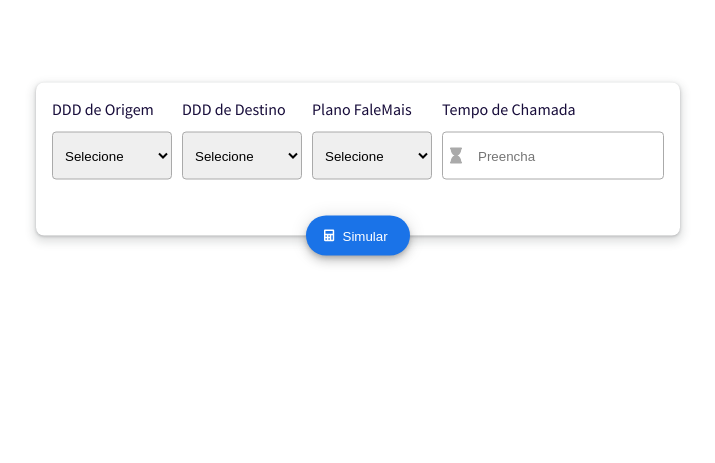
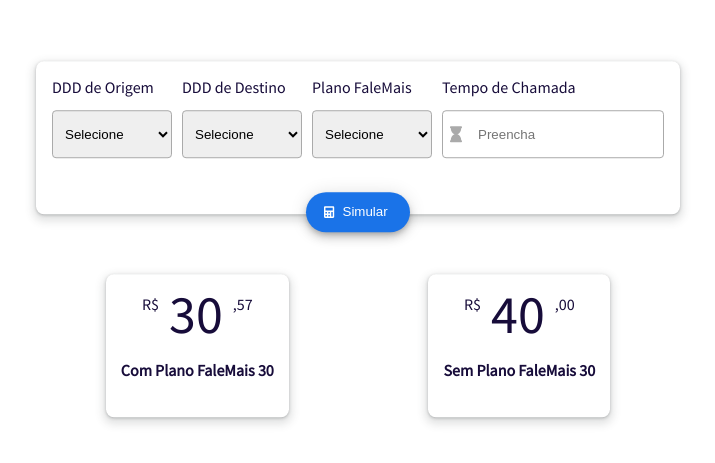
Before and after one commit to gabrielmendanha/vizir, an Angular app: page / in a window 1280 px wide. Shown: the part 161-624 px from the top of the page, without its empty margins (282-997 px from the left). Built offline with nearby package versions, Linux system fonts and the light colour scheme.

Commit message:
feat: Finaliza mock do resultado da simulação de minutos.

```diff
--- a/src/app/_core/_features/calculadora-ligacao/calculadora-ligacao.component.html
+++ b/src/app/_core/_features/calculadora-ligacao/calculadora-ligacao.component.html
@@ -1,6 +1,8 @@
 <div class="calculadora__container">
   <section>
     <app-formulario></app-formulario>
-
+  </section>
+  <section>
+    <app-resultado></app-resultado>
   </section>
 </div>
--- a/src/app/_core/_features/calculadora-ligacao/calculadora-ligacao.component.scss
+++ b/src/app/_core/_features/calculadora-ligacao/calculadora-ligacao.component.scss
@@ -1,14 +1,17 @@
 .calculadora__container {
   margin: 0;
   position: absolute;
-  top: 40%;
+  top: 50%;
   left: 50%;
   -ms-transform: translate(-50%, -50%);
   transform: translate(-50%, -50%);
+  display: flex;
+  flex-direction: column;
+  justify-content: space-between;
 }
 
 @media screen and (max-width: 26.5625rem) {
   .calculadora__container {
-    top: 50%;
+    top: 65%;
   }
 }
--- a/src/app/_core/_features/calculadora-ligacao/formulario/formulario.component.html
+++ b/src/app/_core/_features/calculadora-ligacao/formulario/formulario.component.html
@@ -53,6 +53,6 @@
 <div class="calculadora__submit-container">
   <button class="calculadora__submit-button">
     <fa-icon class="fa-sm" [icon]="getSubmitIcon()" aria-hidden="true"></fa-icon>
-    <span class="calculadora__submit-button-label">Simular</span>
+    <span class="calculadora__submit-button-label" (click)="simular()" >Simular</span>
   </button>
 </div>
--- a/src/app/_core/_features/calculadora-ligacao/formulario/formulario.component.scss
+++ b/src/app/_core/_features/calculadora-ligacao/formulario/formulario.component.scss
@@ -84,7 +84,7 @@ select:after {
 .calculadora__submit-container {
   display: flex;
   align-items: center;
-  bottom: -10px;
+  bottom: 195px;
   position: absolute;
   left: 0;
   right: 0;
@@ -116,6 +116,10 @@ select:after {
 }
 
 @media screen and (max-width: 26.5625rem) {
+  .calculadora__submit-container {
+    bottom: 385px;
+  }
+
   .calculadora__param {
     padding-top: 0.625rem;
     padding-right: 0;
--- a/src/app/_core/_features/calculadora-ligacao/formulario/formulario.component.ts
+++ b/src/app/_core/_features/calculadora-ligacao/formulario/formulario.component.ts
@@ -24,4 +24,8 @@ export class FormularioComponent implements OnInit {
     return this._calculadora;
   }
 
+  public simular(): void {
+    return;
+  }
+
 }
--- /dev/null
+++ b/src/app/_core/_features/calculadora-ligacao/resultado/resultado.component.html
@@ -0,0 +1,27 @@
+<div class="resultado__container">
+  <div class="resultado__card">
+    <div class="resultado__preco-container">
+      <div class="resultado__preco">
+        <span class="resultado__moeda">R$</span>
+        <span class="resultado__valor">30</span>
+        <span class="resultado__valor-centavos">,57</span>
+      </div>
+    </div>
+    <div class="resultado__plano-container">
+      <h4 class="resultado__plano-nome">Com Plano FaleMais 30</h4>
+    </div>
+  </div>
+
+  <div class="resultado__card">
+    <div class="resultado__preco-container">
+      <div class="resultado__preco">
+        <span class="resultado__moeda">R$</span>
+        <span class="resultado__valor">40</span>
+        <span class="resultado__valor-centavos">,00</span>
+      </div>
+    </div>
+    <div class="resultado__plano-container">
+      <h4 class="resultado__plano-nome">Sem Plano FaleMais 30</h4>
+    </div>
+  </div>
+</div>
--- /dev/null
+++ b/src/app/_core/_features/calculadora-ligacao/resultado/resultado.component.scss
@@ -0,0 +1,52 @@
+.resultado__container {
+  display: flex;
+  margin: 0.625rem;
+  margin-top: 3.125rem;
+  justify-content: space-around;
+}
+
+.resultado__card {
+  box-shadow: 0 1px 3px rgba(60,64,67, 0.3), 0 4px 8px 3px rgba(60,64,67, 0.15);
+  border-radius: 0.5rem;
+  display: flex;
+  flex-direction: column;
+  align-items: center;
+  padding: 0.9375rem;
+}
+
+.resultado__preco-container {
+  display: flex;
+  justify-content: center;
+}
+
+.resultado__preco {
+  display: flex;
+  align-items: start;
+}
+
+.resultado__moeda {
+  margin-top: 0.3125rem;
+  margin-right: 0.625rem;
+  font-size: 1rem;
+}
+
+.resultado__valor {
+  font-size: 3.375rem;
+  line-height: 3.125rem;
+}
+
+.resultado__valor-centavos {
+  margin-top: 0.3125rem;
+  margin-left: 0.625rem;
+}
+
+@media screen and (max-width: 26.5625rem) {
+  .resultado__container {
+    flex-direction: column;
+    margin-top: 2.5rem;
+  }
+
+  .resultado__card {
+    margin-bottom: 1.875rem;
+  }
+}
--- /dev/null
+++ b/src/app/_core/_features/calculadora-ligacao/resultado/resultado.component.ts
@@ -0,0 +1,15 @@
+import { Component, OnInit } from '@angular/core';
+
+@Component({
+  selector: 'app-resultado',
+  templateUrl: './resultado.component.html',
+  styleUrls: ['./resultado.component.scss']
+})
+export class ResultadoComponent implements OnInit {
+
+  constructor() { }
+
+  ngOnInit(): void {
+  }
+
+}
--- a/src/app/app.module.ts
+++ b/src/app/app.module.ts
@@ -6,13 +6,15 @@ import { AppRoutingModule } from './app-routing.module';
 import { CalculadoraLigacaoComponent } from '@core/calculadora-ligacao/calculadora-ligacao.component';
 import { FontAwesomeModule } from '@fortawesome/angular-fontawesome';
 import { FormularioComponent } from '@core/calculadora-ligacao/formulario/formulario.component';
+import { ResultadoComponent } from '@core/calculadora-ligacao/resultado/resultado.component';
 
 
 @NgModule({
   declarations: [
     AppComponent,
     CalculadoraLigacaoComponent,
-    FormularioComponent
+    FormularioComponent,
+    ResultadoComponent
   ],
   imports: [
     BrowserModule,
--- a/src/styles.css
+++ /dev/null
@@ -1 +0,0 @@
-/* You can add global styles to this file, and also import other style files */
```
Also changed, not shown: src/app/_core/_features/calculadora-ligacao/calculadora-ligacao.component.css (deleted), 1 other file (tests, documents, lock files or other folders).
